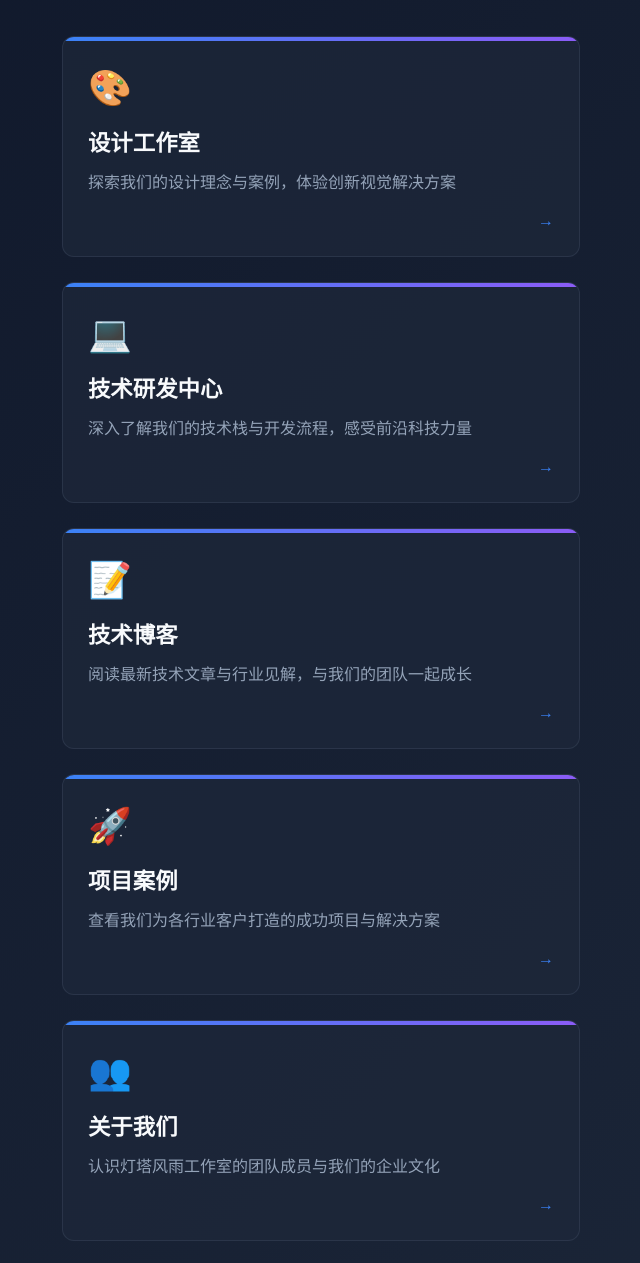
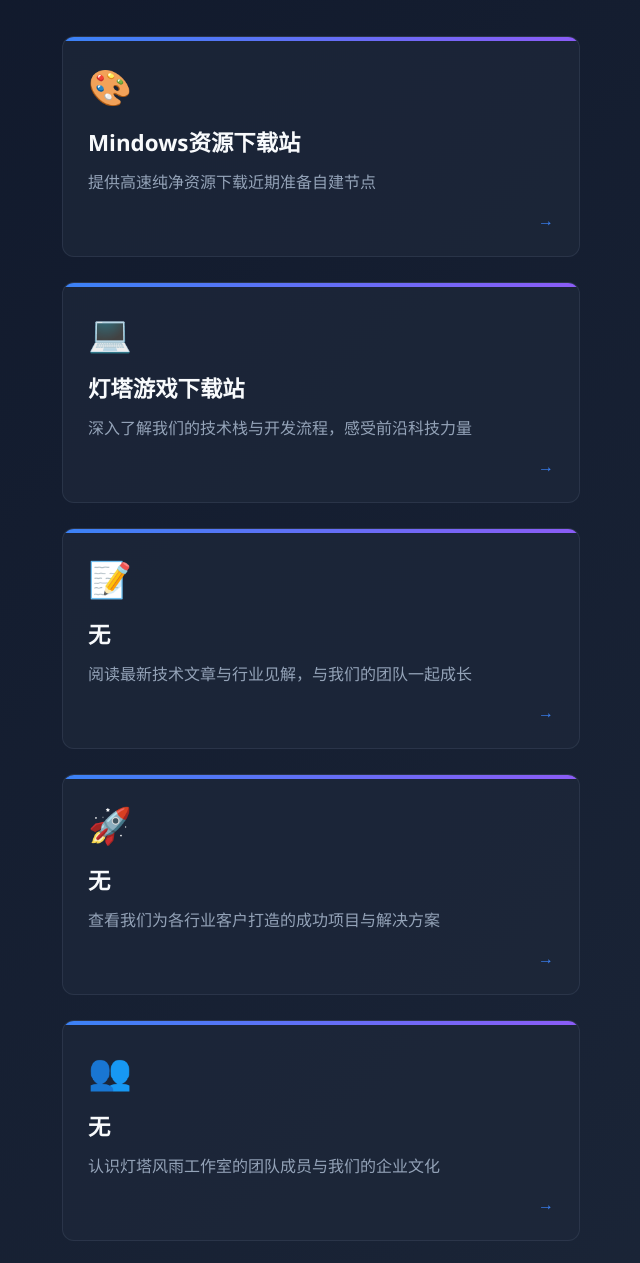
Before and after one commit to xgp2012/webhome, a plain HTML site: page index.html in a window 1280 px wide. Shown: the part 240-1503 px from the top of the page, without its empty margins (319-959 px from the left). Drawn offline with Linux system fonts and the light colour scheme.

Commit message:
Update index.html

```diff
--- a/index.html
+++ b/index.html
@@ -3,7 +3,7 @@
 <head>
     <meta charset="UTF-8">
     <meta name="viewport" content="width=device-width, initial-scale=1.0">
-    <title>灯塔风雨工作室 - 旗下网站导航</title>
+    <title>灯塔风雨工作室 - 旗下运营网站</title>
     <style>
         * {
             margin: 0;
@@ -193,37 +193,37 @@
 
         <main>
             <div class="links-grid">
-                <div class="link-card" onclick="window.open('https://example.com/design', '_blank')">
+                <div class="link-card" onclick="window.open('https://www.947563.xyz', '_blank')">
                     <div class="card-icon">🎨</div>
-                    <h3 class="card-title">设计工作室</h3>
-                    <p class="card-desc">探索我们的设计理念与案例，体验创新视觉解决方案</p>
+                    <h3 class="card-title">Mindows资源下载站</h3>
+                    <p class="card-desc">提供高速纯净资源下载近期准备自建节点</p>
                     <div class="card-arrow">→</div>
                 </div>
 
-                <div class="link-card" onclick="window.open('https://example.com/tech', '_blank')">
+                <div class="link-card" onclick="window.open('https://awa.947563.xyz/', '_blank')">
                     <div class="card-icon">💻</div>
-                    <h3 class="card-title">技术研发中心</h3>
+                    <h3 class="card-title">灯塔游戏下载站</h3>
                     <p class="card-desc">深入了解我们的技术栈与开发流程，感受前沿科技力量</p>
                     <div class="card-arrow">→</div>
                 </div>
 
                 <div class="link-card" onclick="window.open('https://example.com/blog', '_blank')">
                     <div class="card-icon">📝</div>
-                    <h3 class="card-title">技术博客</h3>
+                    <h3 class="card-title">无</h3>
                     <p class="card-desc">阅读最新技术文章与行业见解，与我们的团队一起成长</p>
                     <div class="card-arrow">→</div>
                 </div>
 
                 <div class="link-card" onclick="window.open('https://example.com/cases', '_blank')">
                     <div class="card-icon">🚀</div>
-                    <h3 class="card-title">项目案例</h3>
+                    <h3 class="card-title">无</h3>
                     <p class="card-desc">查看我们为各行业客户打造的成功项目与解决方案</p>
                     <div class="card-arrow">→</div>
                 </div>
 
                 <div class="link-card" onclick="window.open('https://example.com/about', '_blank')">
                     <div class="card-icon">👥</div>
-                    <h3 class="card-title">关于我们</h3>
+                    <h3 class="card-title">无</h3>
                     <p class="card-desc">认识灯塔风雨工作室的团队成员与我们的企业文化</p>
                     <div class="card-arrow">→</div>
                 </div>
```
